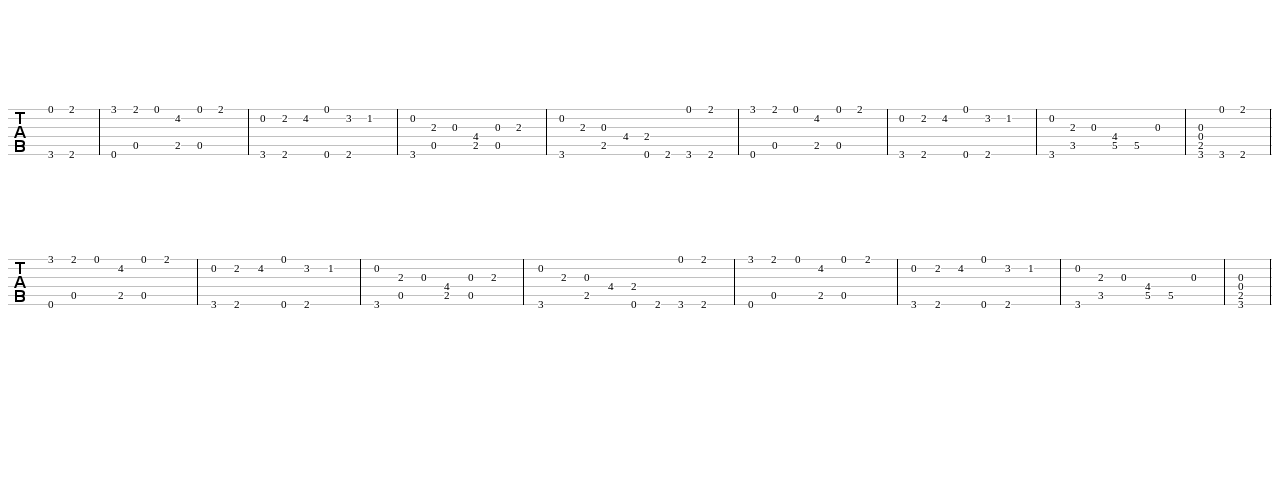
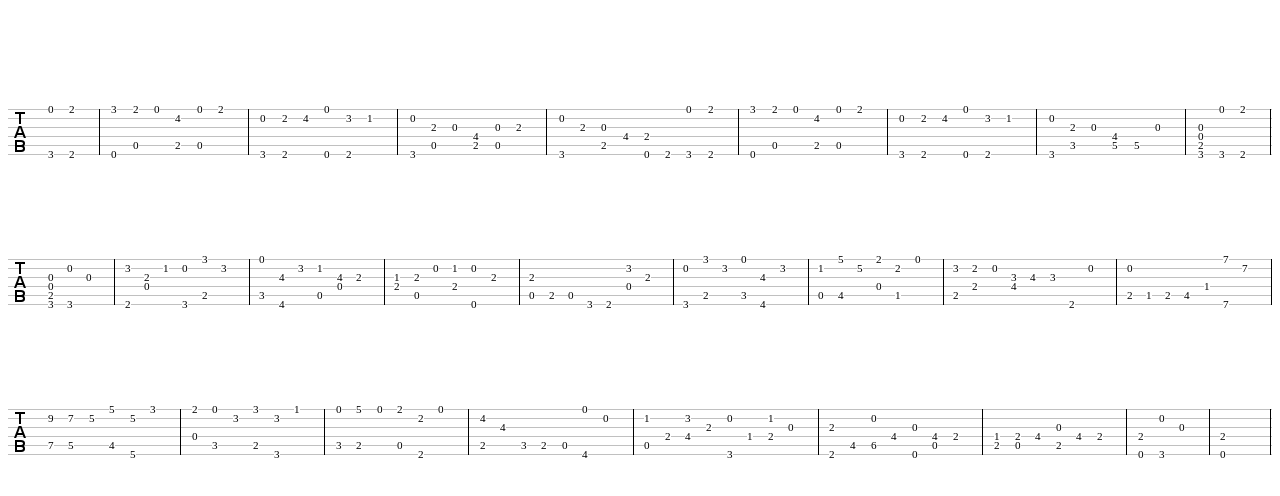
Before and after one commit to hhelwich/jquery-justify, a website: page example/bourree.html in a window 1280 px wide. Shown: the part 78-574 px from the top of the page. Drawn offline with Linux system fonts and the light colour scheme.

Commit message:
change song format

```diff
--- a/example/bourree.html
+++ b/example/bourree.html
@@ -1,18 +1,18 @@
 <!DOCTYPE html>
 <html>
 <head>
-    <title>Bourr&eacute;e - J.S. Bach</title>
+    <title>Tablature</title>
     <link href="css/bourree.css" rel="stylesheet" type="text/css">
 </head>
 
 <body>
 
-<div class="song">Bourr&eacute;e</div>
-<div class="artist">J.S. Bach</div>
+<div class="title"></div>
+<div class="artist"></div>
 
 <div id="tab">
-    <div style="background-image:url(images/tab_clef.png); background-repeat: repeat-y; height:100%; width:25px; float:left;"></div>
-    <div style="margin-left:25px; height:100%; background-image:url(images/tab_lines.png); background-repeat:repeat;"></div>
+    <div style="background:url(images/tab_clef.png) repeat-y; height:100%; width:25px; float:left;"></div>
+    <div style="margin-left:25px; height:100%; background:url(images/tab_lines.png) repeat;"></div>
 </div>
 
 <script src="../libs/jquery/jquery.js"></script>
@@ -24,30 +24,39 @@
         var container = $("#tab"),
             i,
             j,
-            measure,
+            k,
+            bar,
             chordProto = $('<div style="width: 10px;" class="chord"/>'),
             chord,
             strings = 6,
-            string;
+            string,
+            fret,
+            chordDiv;
 
-        for (i = 0; i < data.length; i += 1) {
-            measure = data[i];
-            string = 0;
-            chord = chordProto.clone().attr('data-block', 'start');
-            for (j = 0; j < measure.length; j += 2) {
-                string += measure[j];
-                if (string >= strings) {
-                    container.append(chord);
-                    chord = chordProto.clone();
-                    string %= strings;
+        $('div[class="title"]').text(data.title);
+        $('div[class="artist"]').text(data.artist);
+        document.title = data.title + ' - ' + data.artist;
+        data = data.bars;
+
+        for (i = 0; i < data.length; i += 1) { // iterate bars
+            bar = data[i];
+            for (j = 0; j < bar.length; j += 2) { // iterate chords in bar
+                chord = bar[j];
+                chordDiv = chordProto.clone();
+                if (j === 0) {
+                    chordDiv.attr('data-block', 'start');
                 }
-                chord.append('<div class="note" style="position: absolute; left: 0; top: ' +
-                        (46 + (strings - string - 1) * 9) + 'px;">' + measure[j + 1] + '<\/div>');
+                for (k = 0; k < chord.length; k += 2) { // iterate chord notes
+                    string = chord[k];
+                    fret = chord[k + 1];
+                    chordDiv.append('<div class="note" style="position: absolute; left: 0; top: ' +
+                            (46 + (strings - string - 1) * 9) + 'px;">' + fret + '<\/div>');
+                }
+                container.append(chordDiv);
             }
-            container.append(chord);
-            chord = chordProto.clone().attr('data-block', 'end');
-            chord.append('<div class="separator" style="position: absolute; left: 9px; "/>');
-            container.append(chord);
+            chordDiv = chordProto.clone().attr('data-block', 'end');
+            chordDiv.append('<div class="separator" style="position: absolute; left: 9px; "/>');
+            container.append(chordDiv);
         }
 
         container.justify({itemSelector: 'div[class="chord"]', marginX: 5, marginY: 0, marginLeft: 40});
--- a/example/css/bourree.css
+++ b/example/css/bourree.css
@@ -1,5 +1,5 @@
 
-.song {
+.title {
     color: #000000;
     font-family: serif;
     font-size: 2em;
--- a/example/js/bourree.json
+++ b/example/js/bourree.json
@@ -1,19 +1,370 @@
-[
-    [0, 3, 5, 0, 1, 2, 5, 2],
-    [0, 0, 5, 3, 2, 0, 4, 2, 6, 0, 2, 2, 3, 4, 3, 0, 4, 0, 6, 2],
-    [0, 3, 4, 0, 2, 2, 4, 2, 6, 4, 2, 0, 5, 0, 1, 2, 4, 3, 6, 1],
-    [0, 3, 4, 0, 3, 0, 2, 2, 6, 0, 4, 2, 1, 4, 5, 0, 2, 0, 6, 2],
-    [0, 3, 4, 0, 5, 2, 4, 2, 2, 0, 5, 4, 4, 0, 2, 2, 4, 2, 6, 3, 5, 0, 1, 2, 5, 2],
-    [0, 0, 5, 3, 2, 0, 4, 2, 6, 0, 2, 2, 3, 4, 3, 0, 4, 0, 6, 2],
-    [0, 3, 4, 0, 2, 2, 4, 2, 6, 4, 2, 0, 5, 0, 1, 2, 4, 3, 6, 1],
-    [0, 3, 4, 0, 3, 3, 2, 2, 6, 0, 4, 5, 1, 4, 5, 5, 8, 0],
-    [0, 3, 1, 2, 1, 0, 1, 0, 3, 3, 5, 0, 1, 2, 5, 2],
-    [0, 0, 5, 3, 2, 0, 4, 2, 6, 0, 2, 2, 3, 4, 3, 0, 4, 0, 6, 2],
-    [0, 3, 4, 0, 2, 2, 4, 2, 6, 4, 2, 0, 5, 0, 1, 2, 4, 3, 6, 1],
-    [0, 3, 4, 0, 3, 0, 2, 2, 6, 0, 4, 2, 1, 4, 5, 0, 2, 0, 6, 2],
-    [0, 3, 4, 0, 5, 2, 4, 2, 2, 0, 5, 4, 4, 0, 2, 2, 4, 2, 6, 3, 5, 0, 1, 2, 5, 2],
-    [0, 0, 5, 3, 2, 0, 4, 2, 6, 0, 2, 2, 3, 4, 3, 0, 4, 0, 6, 2],
-    [0, 3, 4, 0, 2, 2, 4, 2, 6, 4, 2, 0, 5, 0, 1, 2, 4, 3, 6, 1],
-    [0, 3, 4, 0, 3, 3, 2, 2, 6, 0, 4, 5, 1, 4, 5, 5, 8, 0],
-    [0, 3, 1, 2, 1, 0, 1, 0]
-]
+{
+    "title":"Bourrée",
+    "artist":"J.S. Bach",
+    "bars":[
+        [
+            [5, 0, 0, 3],
+            [3],
+            [5, 2, 0, 2],
+            [3]
+        ],
+        [
+            [5, 3, 0, 0],
+            [2],
+            [5, 2, 1, 0],
+            [3],
+            [5, 0],
+            [3],
+            [4, 4, 1, 2],
+            [2],
+            [5, 0, 1, 0],
+            [3],
+            [5, 2],
+            [3]
+        ],
+        [
+            [4, 0, 0, 3],
+            [2],
+            [4, 2, 0, 2],
+            [3],
+            [4, 4],
+            [3],
+            [5, 0, 0, 0],
+            [2],
+            [4, 3, 0, 2],
+            [3],
+            [4, 1],
+            [3]
+        ],
+        [
+            [4, 0, 0, 3],
+            [2],
+            [3, 2, 1, 0],
+            [3],
+            [3, 0],
+            [3],
+            [2, 4, 1, 2],
+            [2],
+            [3, 0, 1, 0],
+            [3],
+            [3, 2],
+            [3]
+        ],
+        [
+            [4, 0, 0, 3],
+            [3],
+            [3, 2],
+            [3],
+            [3, 0, 1, 2],
+            [3],
+            [2, 4],
+            [3],
+            [2, 2, 0, 0],
+            [3],
+            [0, 2],
+            [3],
+            [5, 0, 0, 3],
+            [3],
+            [5, 2, 0, 2],
+            [3]
+        ],
+        [
+            [5, 3, 0, 0],
+            [2],
+            [5, 2, 1, 0],
+            [3],
+            [5, 0],
+            [3],
+            [4, 4, 1, 2],
+            [2],
+            [5, 0, 1, 0],
+            [3],
+            [5, 2],
+            [3]
+        ],
+        [
+            [4, 0, 0, 3],
+            [2],
+            [4, 2, 0, 2],
+            [3],
+            [4, 4],
+            [3],
+            [5, 0, 0, 0],
+            [2],
+            [4, 3, 0, 2],
+            [3],
+            [4, 1],
+            [3]
+        ],
+        [
+            [4, 0, 0, 3],
+            [2],
+            [3, 2, 1, 3],
+            [3],
+            [3, 0],
+            [3],
+            [2, 4, 1, 5],
+            [2],
+            [1, 5],
+            [3],
+            [3, 0],
+            [3]
+        ],
+        [
+            [3, 0, 2, 0, 1, 2, 0, 3],
+            [1, 1],
+            [5, 0, 0, 3],
+            [3],
+            [5, 2, 0, 2],
+            [3]
+        ],
+        [
+            [3, 0, 2, 0, 1, 2, 0, 3],
+            [1, 1],
+            [4, 0, 0, 3],
+            [3],
+            [3, 0],
+            [3]
+        ],
+        [
+            [4, 3, 0, 2],
+            [2],
+            [3, 2, 2, 0],
+            [3],
+            [4, 1],
+            [3],
+            [4, 0, 0, 3],
+            [2],
+            [5, 3, 1, 2],
+            [3],
+            [4, 3],
+            [3]
+        ],
+        [
+            [5, 0, 1, 3],
+            [2],
+            [3, 4, 0, 4],
+            [3],
+            [4, 3],
+            [3],
+            [4, 1, 1, 0],
+            [2],
+            [3, 4, 2, 0],
+            [3],
+            [3, 2],
+            [3]
+        ],
+        [
+            [3, 1, 2, 2],
+            [2],
+            [3, 2, 1, 0],
+            [3],
+            [4, 0],
+            [3],
+            [4, 1, 2, 2],
+            [2],
+            [4, 0, 0, 0],
+            [3],
+            [3, 2],
+            [3]
+        ],
+        [
+            [3, 2, 1, 0],
+            [3],
+            [1, 2],
+            [3],
+            [1, 0],
+            [3],
+            [0, 3],
+            [3],
+            [0, 2],
+            [2],
+            [4, 3, 2, 0],
+            [3],
+            [3, 2],
+            [3]
+        ],
+        [
+            [4, 0, 0, 3],
+            [2],
+            [5, 3, 1, 2],
+            [3],
+            [4, 3],
+            [3],
+            [5, 0, 1, 3],
+            [2],
+            [3, 4, 0, 4],
+            [3],
+            [4, 3],
+            [3]
+        ],
+        [
+            [4, 1, 1, 0],
+            [2],
+            [5, 5, 1, 4],
+            [3],
+            [4, 5],
+            [3],
+            [5, 2, 2, 0],
+            [2],
+            [4, 2, 1, 1],
+            [3],
+            [5, 0],
+            [3]
+        ],
+        [
+            [4, 3, 1, 2],
+            [2],
+            [4, 2, 2, 2],
+            [3],
+            [4, 0],
+            [3],
+            [3, 3, 2, 4],
+            [4],
+            [3, 4],
+            [4],
+            [3, 3],
+            [3],
+            [0, 2],
+            [3],
+            [4, 0],
+            [3]
+        ],
+        [
+            [4, 0, 1, 2],
+            [3],
+            [1, 1],
+            [3],
+            [1, 2],
+            [3],
+            [1, 4],
+            [3],
+            [2, 1],
+            [2],
+            [5, 7, 0, 7],
+            [3],
+            [4, 7],
+            [3]
+        ],
+        [
+            [4, 9, 1, 7],
+            [2],
+            [4, 7, 1, 5],
+            [3],
+            [4, 5],
+            [3],
+            [5, 5, 1, 4],
+            [2],
+            [4, 5, 0, 5],
+            [3],
+            [5, 3],
+            [3]
+        ],
+        [
+            [5, 2, 2, 0],
+            [2],
+            [5, 0, 1, 3],
+            [3],
+            [4, 3],
+            [3],
+            [5, 3, 1, 2],
+            [2],
+            [4, 3, 0, 3],
+            [3],
+            [5, 1],
+            [3]
+        ],
+        [
+            [5, 0, 1, 3],
+            [2],
+            [5, 5, 1, 2],
+            [3],
+            [5, 0],
+            [3],
+            [5, 2, 1, 0],
+            [2],
+            [4, 2, 0, 2],
+            [3],
+            [5, 0],
+            [3]
+        ],
+        [
+            [4, 4, 1, 2],
+            [2],
+            [3, 4],
+            [3],
+            [1, 3],
+            [3],
+            [1, 2],
+            [3],
+            [1, 0],
+            [3],
+            [5, 0, 0, 4],
+            [3],
+            [4, 0],
+            [3]
+        ],
+        [
+            [4, 1, 1, 0],
+            [3],
+            [2, 2],
+            [3],
+            [4, 3, 2, 4],
+            [3],
+            [3, 2],
+            [3],
+            [4, 0, 0, 3],
+            [3],
+            [2, 1],
+            [3],
+            [4, 1, 2, 2],
+            [3],
+            [3, 0],
+            [3]
+        ],
+        [
+            [3, 2, 0, 2],
+            [3],
+            [1, 4],
+            [3],
+            [4, 0, 1, 6],
+            [3],
+            [2, 4],
+            [3],
+            [3, 0, 0, 0],
+            [2],
+            [2, 4, 1, 0],
+            [3],
+            [2, 2],
+            [3]
+        ],
+        [
+            [2, 1, 1, 2],
+            [2],
+            [2, 2, 1, 0],
+            [3],
+            [2, 4],
+            [3],
+            [3, 0, 1, 2],
+            [2],
+            [2, 4],
+            [3],
+            [2, 2],
+            [3]
+        ],
+        [
+            [2, 2, 0, 0],
+            [1, 1],
+            [4, 0, 0, 3],
+            [3],
+            [3, 0],
+            [3]
+        ],
+        [
+            [2, 2, 0, 0],
+            [1, 1],
+            [],
+            [2]
+        ]
+    ]
+}
```
